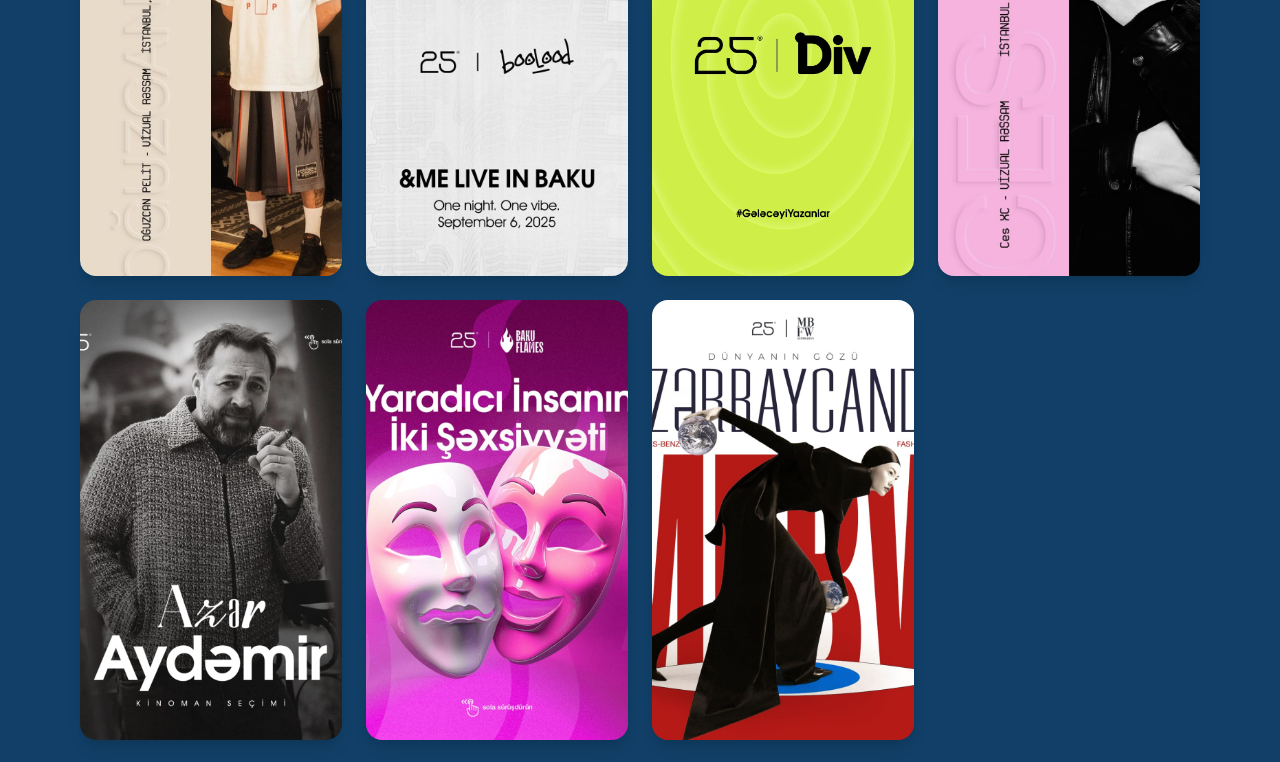
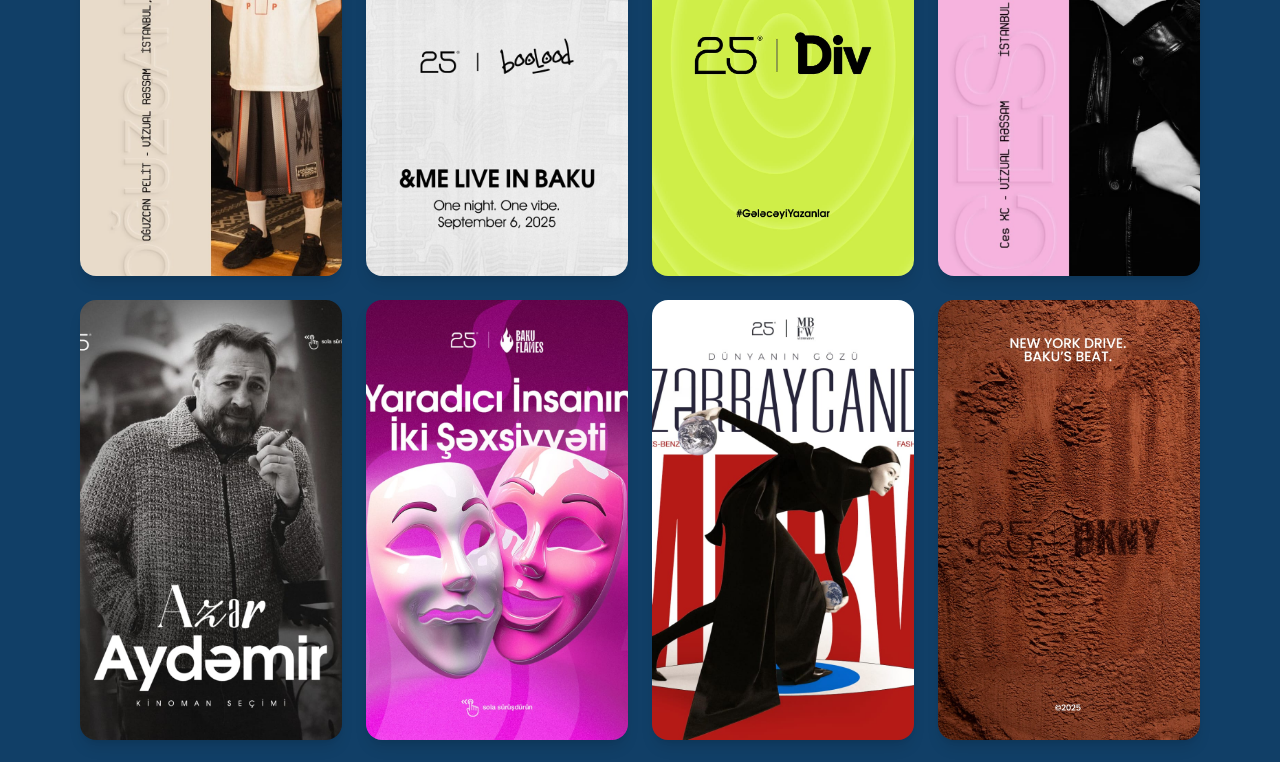
Before and after one commit to aysumaharramovaa/orkhanPortfolyo, a Next.js app: page / in a window 1280 px wide. Shown: the part 4305-5067 px from the top of the page. Built offline with nearby package versions, Linux system fonts and the light colour scheme.

Commit message:
Collabs8/9

```diff
--- a/src/app/page.tsx
+++ b/src/app/page.tsx
@@ -237,7 +237,7 @@ const slides1 = [
     info: "Ən vacib günündə “Bəli” demək üçün sadəcə bir zal, dekor və musiqi deyil, unudulmaz səyahət planı da seçmək olar. Axı havadan sevgi qoxusu gəlir.",
   },
   {
-    title: "Netflix gözləyə bilər, dəniz isə yox  (İnteqrasiya)",
+    title: "Netflix gözləyə bilər, dəniz isə yox",
     info: "İstirahət yalnız Netflix və yataq deyil. Özünü günəşin, dənizin və sükutun qucağına ataraq xoşbəxtliyə sadəcə bir bilet uzaqlığda ola bilərsən.",
   },
   {
@@ -486,6 +486,17 @@ export default function Portfolio() {
                 alt: "Collab 7",
                 link: "https://www.instagram.com/p/DJo2AcoI51C/?igsh=MWFkbDVqYjJob3Nveg==",
               },
+               {
+                src: "/collab8.jpeg",
+                alt: "Collab 8",
+                link: "https://www.instagram.com/reel/DSmTFo5jTjE/?igsh=MWo0cW1jb3RmY2N5ag==",
+              },
+               {
+                src: "/collab9.jpeg",
+                alt: "Collab 9",
+                link: "https://www.instagram.com/reel/DR4B8eljNc-/?igsh=MWF1ajlxbWpscmI0bA==",
+              },
+
             ].map((item, i) => (
               <a
                 key={i}
```
Also changed, not shown: public/collab8.jpeg (added), public/collab9.jpeg (added).
